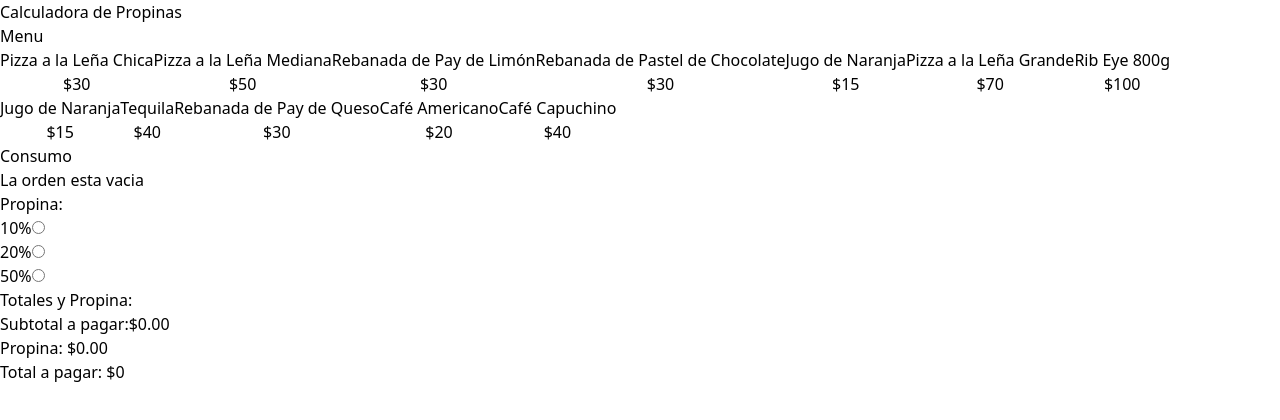
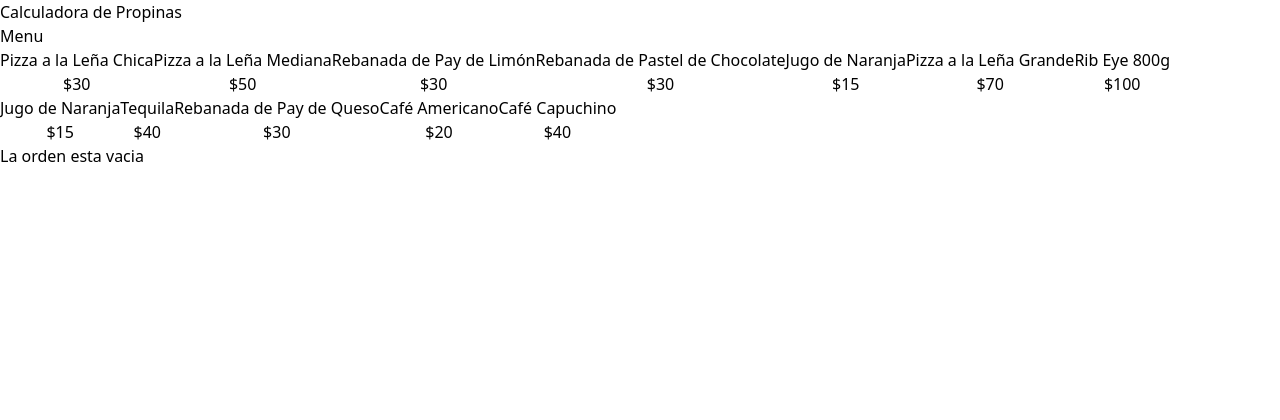
Before and after one commit to robertgrc/calculadora_propinas, a React (Vite) app: page / in a window 1280 px wide. Shown: the top 420 px of the page. Built offline with nearby package versions, Linux system fonts and the light colour scheme.

Commit message:
Reiniciando la Orden

```diff
--- a/src/App.tsx
+++ b/src/App.tsx
@@ -8,7 +8,7 @@
 
 function App() {
 
-  const{ order, addItem, removeItem, tip, setTip} = useOrder()
+  const{ order, addItem, removeItem, tip, setTip, placeOlder} = useOrder()
 
   return (
     <>
@@ -30,18 +30,27 @@
           </div>
         </div>
         <div className="border border-dashed border-slate-300 p-5 rounded-lg space-y-10">
+          {order.length>0? (
+            <>
           <OrderContents
             order={order}
             removeItem = {removeItem}
             />
           <TipPercentageForm
             setTip={setTip}
+            tip={tip}
           />
 
           <OrderTotals
             order={order}
             tip={tip}
+            placeOlder={placeOlder}
           />
+            </>
+          ):(
+            <p className="text-center">La orden esta vacia</p>
+          )
+          }
         </div>
       </main>
 
--- a/src/components/OrderContents.tsx
+++ b/src/components/OrderContents.tsx
@@ -13,10 +13,7 @@
     <div>
         <h2 className='font-black text-4xl'>Consumo</h2>
         <div className="space-y-3 mt-10">
-            {order.length ===0 ?
-                <p className="text-center">La orden esta vacia</p>
-            :(
-                order.map(item => (
+            {order.map(item => (
                     <div
                       key={item.id}
                       className="flex justify-between border-t items-center border-gray-200 py-5 last-of-type:border-b"
@@ -39,7 +36,6 @@
                     </div>
                     </div>
                 ))
-            )
             }
         </div>
     </div>
--- a/src/components/OrderTotals.tsx
+++ b/src/components/OrderTotals.tsx
@@ -5,14 +5,18 @@
 type OrderTotalsProps ={
     order: OrderItem[]
     tip:number
+    placeOlder: () => void
 }
 
 
-export default function OrderTotals({order, tip}:OrderTotalsProps) {
+export default function OrderTotals({order, tip, placeOlder}:OrderTotalsProps) {
 
 const subTotalAmount = useMemo(() => order.reduce((total, item)=>total+(item.quantity*item.price), 0),[order])
 
 const tipAmount = useMemo(()=>subTotalAmount*tip,[tip, order])
+const totalAmount = useMemo(()=>tipAmount+subTotalAmount,[tip, order])
+
+
 
   return (
     <>
@@ -25,11 +29,15 @@
                 <span className='font-bold'> {formatCurrency(tipAmount)}</span>
             </p>
             <p> Total a pagar:{''}
-                <span className='font-bold'> $0 </span>
+                <span className='font-bold'> {formatCurrency(totalAmount)} </span>
             </p>
         </div>
-        <button>
-
+        <button
+            className="w-full bg-black p-3 uppercase text-white font-bold mt-10 disabled:opacity-10"
+            disabled= {totalAmount===0}
+            onClick={placeOlder}
+        >
+            Guardar Orden
         </button>
     </>
   )
--- a/src/components/TipPercentageForm.tsx
+++ b/src/components/TipPercentageForm.tsx
@@ -18,23 +18,25 @@
 
 type TipPercentageFormProps={
     setTip: React.Dispatch<React.SetStateAction<number>>
+    tip: number
 }
 
 
-export default function TipPercentageForm({setTip}:TipPercentageFormProps) {
+export default function TipPercentageForm({setTip, tip }:TipPercentageFormProps) {
   return (
     <div>
         <h3 className="font-black text-2xl">Propina:</h3>
         <form>
-            {tipOptions.map(tip=>(
-              <div key={tip.id} className="flex gap-2">
-                <label htmlFor={tip.id}>{tip.label}</label>
+            {tipOptions.map(tipOption=>(
+              <div key={tipOption.id} className="flex gap-2">
+                <label htmlFor={tipOption.id}>{tipOption.label}</label>
                 <input
-                    id={tip.id}
+                    id={tipOption.id}
                     type="radio"
                     name="tip"
-                    value={tip.value}
+                    value={tipOption.value}
                     onChange={e=>setTip(+e.target.value)}
+                    checked={tipOption.value===tip}
                 />
               </div>
             ))}
--- a/src/hooks/useOrder.ts
+++ b/src/hooks/useOrder.ts
@@ -24,12 +24,18 @@
         setOrder(order.filter(item=>item.id!== id))
     }
 
+    const placeOlder = ()=>{
+        setOrder([])
+        setTip(0)
+    }
+
     return{
         order,
         tip,
         setTip,
         addItem,
-        removeItem
+        removeItem,
+        placeOlder
     }
 
 }
```
